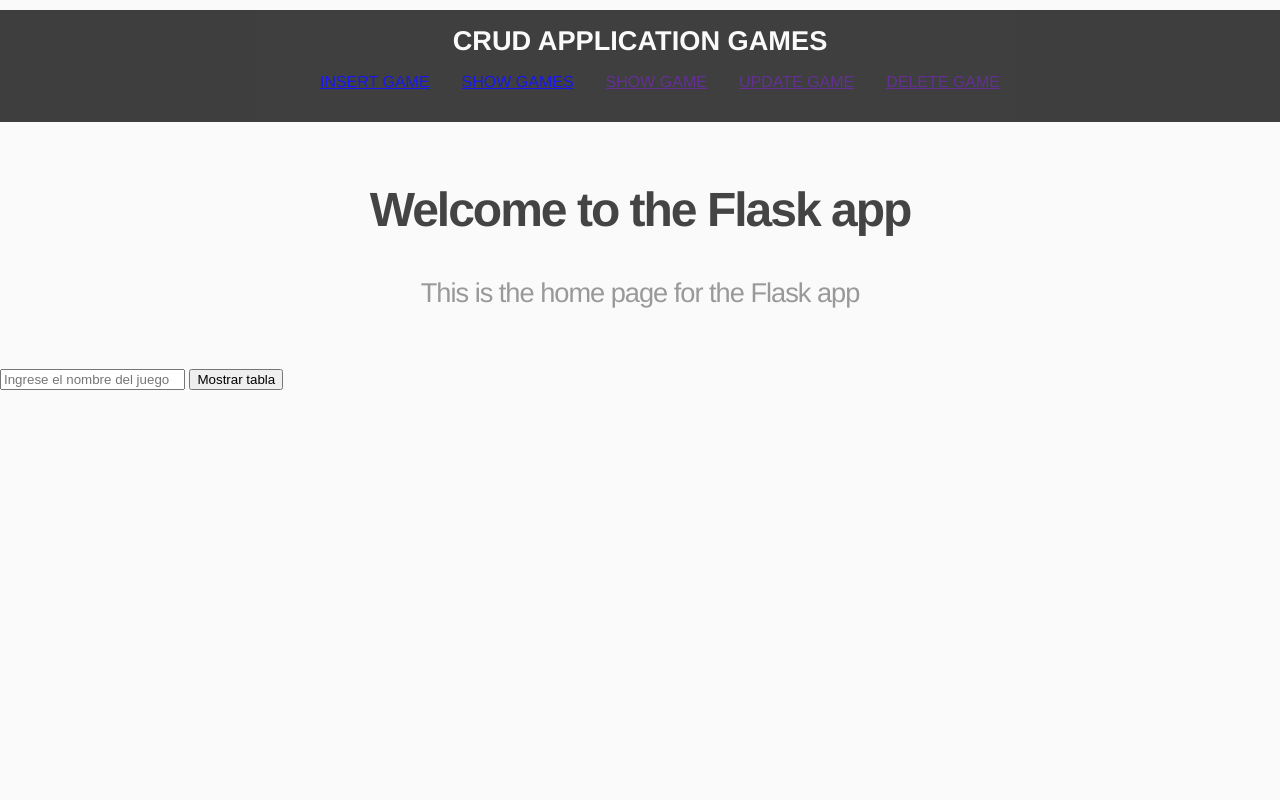
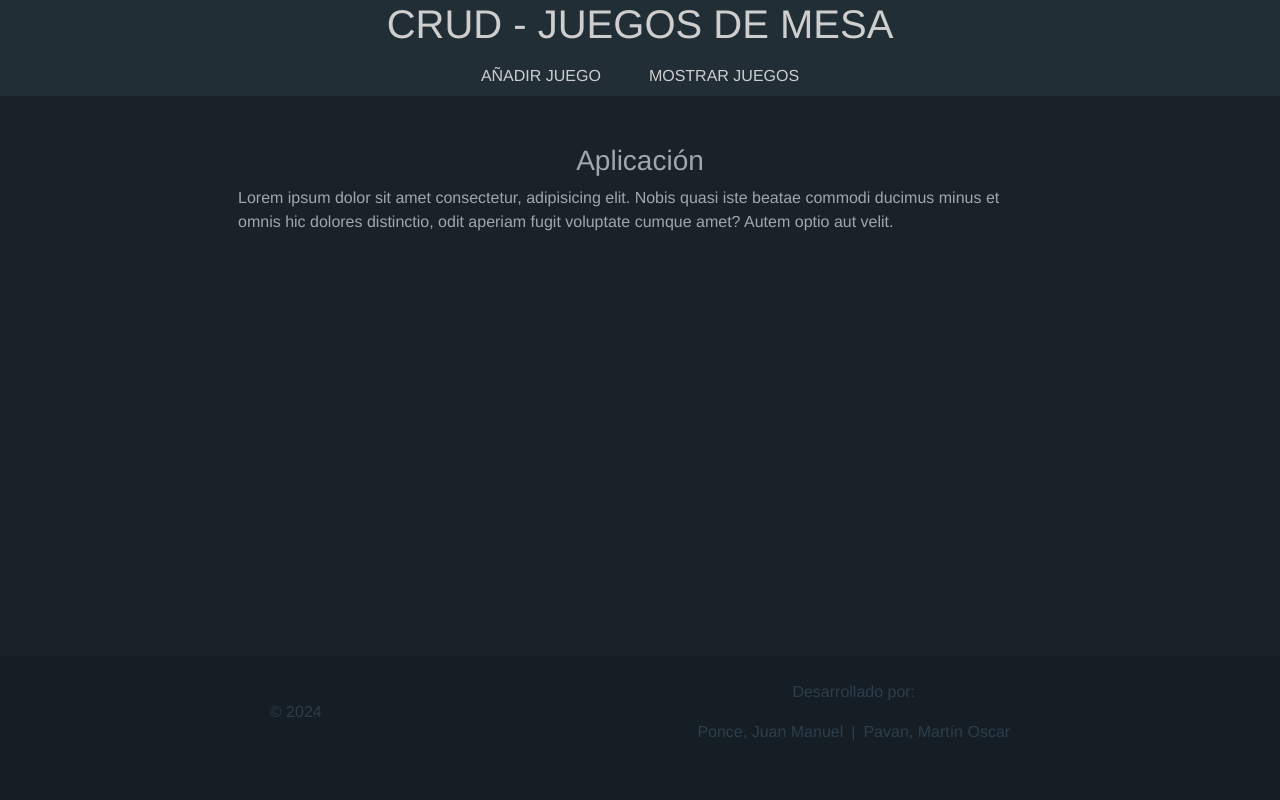
Before and after one commit to juandevl/app-so, a Flask app: page / in a window 1280 px wide. Run offline with Flask 3, Linux system fonts and the light colour scheme.

Commit message:
operaciones insert, update, read, delete funcionando. Footer ok y busqueda rapida ok

```diff
--- a/run.py
+++ b/run.py
@@ -1,5 +1,6 @@
 from src import app
 
-# if __name__ == '__main__':
+#Descomentar para levantar localmente
+if __name__ == '__main__':
     # app.run(host='0.0.0.0')
-    # app.run(debug=True)
+    app.run(debug=True)
--- a/src/__init__.py
+++ b/src/__init__.py
@@ -2,8 +2,8 @@ from flask import Flask
 from flask_pymongo import PyMongo
 
 app = Flask(__name__)
-# app.config['MONGO_URI']='mongodb://localhost:27017/gamesdb'
-app.config['MONGO_URI']='mongodb://mongo-gamesdb:27017/gamesdb'
+app.config['MONGO_URI']='mongodb://localhost:27017/gamesdb'    #Direccion de prueba local
+# app.config['MONGO_URI']='mongodb://mongo-gamesdb:27017/gamesdb'  #Direccion de conexion entre contenedores con contenedor con MongoDB
 mongo = PyMongo(app)
 
 from src import routes
--- a/src/routes.py
+++ b/src/routes.py
@@ -1,20 +1,27 @@
-from flask import render_template, jsonify, request, Response
+from flask import redirect, render_template, jsonify, request, url_for
 from bson import json_util
 from bson.objectid import ObjectId
-from flask.cli import F
 from src import app, mongo
 
-@app.route('/')
+@app.route('/', methods=['GET'])
 def home():
   return render_template('home.html')
 
-@app.route('/form_game')
-def form_game():
-    return render_template('form_game.html')
+@app.route('/new_game', methods=['GET'])
+def new_game():
+    return render_template('new_game.html'), 200
+
+@app.route('/update', methods=['POST'])
+def update():
+    game_data = request.get_json()
+    if game_data:
+        return render_template('update.html', game=game_data), 200
+    else:
+        return jsonify({"success": False, "message": "Invalid data"}), 404
 
 
 #CREATE
-@app.route('/games', methods=['POST'])
+@app.route('/games/create', methods=['POST'])
 def insert_game():
     name = request.form['name']
     min_players = int(request.form['min_players'])
@@ -22,30 +29,34 @@ def insert_game():
     age_limit = int(request.form['age_limit'])
     country = request.form['country']
     cost = float(request.form['cost'])
-    if name and min_players and max_players and age_limit and country and cost:
+
+    if name and min_players > 0 and max_players > 0 and age_limit > 0 and country and cost > 0:
         try:
-            result = mongo.db.games.insert_one(
-                {
-                    'name': name,
-                    'min_players': min_players,
-                    'max_players': max_players,
-                    'age_limit': age_limit,
-                    'country': country,
-                    'cost': cost
-                }
-            )
+            game = list(mongo.db.games.find({'name': name}))
 
-            if result.inserted_id:
-                return jsonify({"success": True, "message": "Juego insertado correctamente!"}), 200
+            if not game:
+                result = mongo.db.games.insert_one(
+                    {
+                        'name': name,
+                        'min_players': min_players,
+                        'max_players': max_players,
+                        'age_limit': age_limit,
+                        'country': country,
+                        'cost': cost
+                    }
+                )
+
+                if result.inserted_id:
+                    return jsonify({"success": True, "message": "Juego insertado correctamente!"}), 200
             else:
-                return jsonify({"success": False, "message": "No se pudo insertar el juego"}), 400
+                return jsonify({"success": False, "message": "Juego ya existe"}), 400
 
         except ValueError as e:
             return jsonify({"success": False, "message": f"Error al insertar el juego: {e}"}), 500
-
+    else:
+        return jsonify({"success": False, "message": "Datos inválidos"}), 400
 
     return render_template("form_game.html")
-
 
 
 #READ
@@ -53,9 +64,7 @@ def insert_game():
 @app.route('/games', methods=['GET'])
 def get_games():
     games = mongo.db.games.find()
-
     return render_template("games.html", games=games)
-    # return Response(response, mimetype='application/json')
 
 #READ
 @app.route('/games/<id>', methods=['GET'])
@@ -64,56 +73,41 @@ def get_game(id):
         try:
             game_id = ObjectId(id)
         except ValueError:
-            return json_util.dumps({"message": "Invalid game ID. Must be a valid ObjectId."}), 400
+            return json_util.dumps({"message": "ID inválido"}), 400
 
         game = mongo.db.games.find_one({'_id': game_id})
 
-        if not game:
-            return json_util.dumps({"message": "Game not founded"}), 404
+        if game:
+            return render_template('update.html', game=game), 200
 
-        response = json_util.dumps(game)
-        return Response(response, mimetype='application/json')
-
-    else:
-        games = list(mongo.db.games.find())
-        response = json_util.dumps(games)
-        return Response(response, mimetype='application/json')
-
-    # if not id:
-    #     return jsonify({"message": "Id missing"}), 404
-
-    # game = mongo.db.games.find_one({'_id': ObjectId(id)})
-    # response = json_util.dumps(game)
-
-    # return Response(response, mimetype='application/json')
+    return redirect(url_for('get_games'))
 
 #DELETE
 @app.route('/games/<id>', methods=['DELETE'])
 def delete_game(id):
     result = mongo.db.games.delete_one({'_id': ObjectId(id)})
     if result.deleted_count == 1:
-        response = jsonify({"message": "The game was successfully deleted"}),200
-        return response
+        return jsonify({"success": True, "message": "Se elimino correctamente!"}), 200
     else:
-        return jsonify({"message": "Game not founded"}),404
+        return jsonify({"success": False, "message": "Juego no encontrado"}), 404
 
 
 
 #Metodo PUT actualizamos objeto completo
 #Metodo PATCH actualizamos un campo del objeto
 
-#UPDATE
-@app.route('/games/<id>', methods=['PUT'])
+#UPDATE -> Uso metodo POST porque tuve complicaciones al no reconocer el metodo PUT
+@app.route('/games/update/<id>', methods=['POST'])
 def update_game(id):
-    name = request.json['name']
-    min_players = request.json['min_players']
-    max_players = request.json['max_players']
-    age_limit = request.json['age_limit']
-    country = request.json['country']
-    cost = request.json['cost']
+    name = request.form['name']
+    min_players = int(request.form['min_players'])
+    max_players = int(request.form['max_players'])
+    age_limit = int(request.form['age_limit'])
+    country = request.form['country']
+    cost = float(request.form['cost'])
 
     if name and min_players and max_players and age_limit and country and cost:
-        mongo.db.games.update_one(
+        response = mongo.db.games.update_one(
             {'_id': ObjectId(id)},
             {'$set': {
                 'name': name,
@@ -123,15 +117,16 @@ def update_game(id):
                 'country': country,
                 'cost': cost
             }})
-        response = jsonify({"message": "The game was updated successfully"}),200
-        return response
+        if response.modified_count == 1:
+            return jsonify({"success": True, "message": "Se actualizo correctamente"}), 200
+        else:
+            return jsonify({"success": False, "message": "No se encontro juego para actualizar"}), 404
     else:
-        return jsonify({"message": "Missing data"}),400
-
-    return jsonify({"message": "Game not found, or some input hasn't been completed"}), 400
+        return jsonify({"message": "Falta informacion, datos inválidos"}),400
 
 
 
-if __name__ == '__main__':
+
+# if __name__ == '__main__':
 #   app.run(debug=True)
-  app.run(host='0.0.0.0')
+#   app.run(host='0.0.0.0')
--- a/src/static/css/main.css
+++ b/src/static/css/main.css
@@ -1,77 +1,62 @@
+:root{
+  --body-color: #192229;
+  --footer-color: #151e25;
+  --text-color: #A0A7AC;
+  --title-color: #cecece;
+  --container-color: #212E36;
+  --border-color: #2c3e4b;
+  --main-color: #1b6b9c;
+}
+
 body {
     margin: 0;
     padding: 0;
     font-family: "Helvetica Neue", Helvetica, Arial, sans-serif;
-    color: #444;
-    background-color: #fafafa;
+    color: var(--text-color);
+    background-color: var(--body-color);
   }
-  /*
-  * Create dark grey header with a white logo
-  */
 
 header {
-    background-color: #2B2B2B;
-    height: auto;
-    width: 100%;
-    opacity: .9;
-    margin: 10px 0;
-    padding: 15px 0;
-    display: flex;
-    flex-wrap: wrap;
-    flex-direction: column;
-    align-items: center;
+  background-color: var(--container-color);
+  color: var(--title-color);
   text-transform: uppercase;
-    color: #fafafa;
-  }
-  header h1.logo {
-    margin: 0;
-    font-size: 1.7em;
 }
 
-  navbar ul{
+a {
+  text-decoration: none;
+  color: inherit;
+}
+input {
+  color: var(--text-color) !important;
+  background-color: var(--border-color) !important;
+}
+
+nav ul{
   list-style: none;
-    display: flex;
-    flex-wrap: nowrap;
-    flex-direction: row;
-    justify-content: center;
-    gap: 2em;
 }
-  navbar li:hover{
-    color: #ccc;
+nav li:hover{
+  color: var(--border-color);
   cursor: pointer;
 }
+h3 {
+  text-align: center;
+}
 
+.w900{
+  width: 900px;
+}
 
-  /*
-  * Center the body content
-  */
+#new-game-form, #update-form{
+  margin: 15px 0;
+  width: 50vw;
+}
 
-  .container {
-    width: 940px;
-    margin: 0 auto;
-    display: flex;
-    flex-direction: column;
-    flex-wrap: nowrap;
-    align-items: center;
+footer {
+  background-color: var(--footer-color);
+  color: var(--border-color);
+  height: 18vh;
 }
-  div.jumbo {
-    padding: 10px 0 30px 0;
-    background-color: #fafafa;
-    -webkit-border-radius: 6px;
-       -moz-border-radius: 6px;
-            border-radius: 6px;
+
+footer a:hover {
+    text-decoration: underline;
 }
-  h2 {
-    font-size: 3em;
-    margin-top: 40px;
-    text-align: center;
-    letter-spacing: -2px;
-  }
-  h3 {
-    font-size: 1.7em;
-    font-weight: 100;
-    margin-top: 30px;
-    text-align: center;
-    letter-spacing: -1px;
-    color: #999;
-  }
--- a/src/static/js/script.js
+++ b/src/static/js/script.js
@@ -3,7 +3,7 @@ const showPopup = (message, type) => {
     let popup = document.createElement('div');
     popup.textContent = message;
     popup.style.position = 'fixed';
-    popup.style.top = '50%';
+    popup.style.top = '25%';
     popup.style.left = '50%';
     popup.style.transform = 'translate(-50%, -50%)';
     popup.style.padding = '20px';
@@ -17,24 +17,115 @@ const showPopup = (message, type) => {
     // Desaparecer el popup después de 3 segundos
     setTimeout(() => {
         popup.style.display = 'none';
-    }, 3000);
+    }, 1500);
 }
 
-
 /* Escucho cuando todo el dom fue cargado */
-window.addEventListener("DOMContentLoaded", () => {
+document.addEventListener("DOMContentLoaded", () => {
 
     /* Funcion para enviar los datos del formulario para insertar nuevo juego */
-    const formGame = document.querySelector("#form-game")
-    const tbl = document.querySelector("#table-games")
+    const formNewGame = document.querySelector("#form-new-game")
+    const formUpdateGame = document.querySelector("#form-update-game")
     const txtfiltro = document.querySelector("#filtro")
-    // const filas = tbl.getElementsByTagName('tr')
     const btn = document.querySelector("#btn-show-table")
-    formGame.addEventListener("submit", (e) => {
-        event.preventDefault()
-        const formData = new FormData(formGame)
 
-        fetch('/games', {
+    //Botones Delete y Update
+    const btnsDelete = document.querySelectorAll(".btnDelete")
+    const btnsUpdate = document.querySelectorAll(".btnUpdate")
+
+    //Boton confirmacion de modificacion
+    const btnConfirmUpdate = document.querySelector("#btnConfirmUpdate")
+    const btnNewGame = document.querySelector("#btnNewGame")
+
+    //Input para buscar juego
+    const inputSearch = document.querySelector("#inputSearch")
+
+    //Logica para detectar los cambios del input en tiempo real
+    //y ocultar filas de la tabla que contengan el valor del input
+    inputSearch.addEventListener("input", (e) => {
+        let input = inputSearch.value.toLowerCase()
+        const tbl = document.querySelector("#table-games")
+        const rows = document.querySelectorAll("tbody tr")
+        rows.forEach(row => {
+            let name = row.querySelector("td[data-name]").getAttribute("data-name")
+            row.style.display = name.toLowerCase().includes(input) ? "" : "none"
+        })
+
+    })
+
+
+    //Logica para eliminar elemento de la base de datos
+    btnsDelete.forEach( btn => {
+
+        btn.addEventListener("click", () => {
+            if(confirm("¿Desea eliminar este item?")){
+                let id = btn.getAttribute("data-id")
+                fetch(`/games/${id}`, {
+                    method: 'DELETE'
+                })
+                .then(response => response.json())
+                .then(data => {
+                    if(data.success){
+                        btn.closest("tr").remove()
+                        showPopup(data.message, "success")
+                    }else{
+                        showPopup(data.message, "error")
+                    }
+                })
+                .catch(err => {
+                    showPopup("Hubo un error al eliminar el item", "error")
+                })
+
+            }
+
+        })
+    })
+
+    //Confirmar actualizacion de juego
+    btnConfirmUpdate.addEventListener("click", (e) => {
+        console.log(e);
+        e.preventDefault()
+
+        const formData = new FormData(formUpdateGame)
+        const id = document.querySelector("#id").value
+
+        fetch(`/games/update/${id}`, {
+            method: 'POST',
+            body: formData
+        })
+        .then(response => response.json())
+        .then(data => {
+            if(data.success){
+                showPopup(data.message, "success")
+                window.location.href = "/games"
+            }else{
+                showPopup(data.message, "error")
+            }
+        })
+        .catch(err => {
+            showPopup("Hubo un error al actualizar el juego", "error")
+        })
+
+    })
+
+})
+
+//Funcion para insertar juego nuevo
+function insertNewGame() {
+    const formNewGame = document.querySelector("#form-new-game")
+    const regex = /^[A-Za-z0-9\s\-_\.]{3,100}$/ //Expresion regular para permitir letras, numeros y simbolos ".-_"
+    const formData = new FormData(formNewGame)
+    //campos del formulario
+    const name = formData.get("name")
+    const minPlayers = formData.get("min_players") > 0 ? true : false
+    const maxPlayers = formData.get("max_players") > 0 ? true : false
+    const ageLimit = formData.get("age_limit") > 0 ? true : false
+    const cost = formData.get("cost") > 0 ? true : false
+
+    //válido que los datos ingresados sean correctos
+    if (regex.test(name) && minPlayers && maxPlayers && ageLimit && cost){
+
+        fetch('/games/create', {
             method: "POST",
             body: formData
         })
@@ -42,40 +133,15 @@ window.addEventListener("DOMContentLoaded", () => {
         .then(data => {
             if (data.success){
                 showPopup(data.message, "success")
-                console.log("success")
+                formNewGame.reset()
             }else{
                 showPopup(data.message, "error")
-                console.log("error")
             }
-
-            //Reseteo el contenido del formulario
-            formGame.reset()
         })
         .catch(error => {
             showPopup("Hubo un error en la solicitud", "error")
         })
-
-    })
-})
-
-
-
-
-
-
-// btn.addEventListener("click", () => {
-//     let str = txtfiltro.value
-//     if (str != ""){
-//         // Iterar sobre todas las filas de la tabla
-//         for (let i = 1; i < filas.length; i++) {  // Empezamos desde 1 para evitar el encabezado
-//             let fila = filas[i];
-//             const celdas = fila.getElementsByTagName('td')
-//             let nombre = celdas[0].textContent
-
-//             if(!nombre.toLowerCase().includes(str.toLowerCase())){
-//                 fila.style.display = "none"
-//             }
-//         }
-//     }
-
-// })
+    }else{
+        alert("Datos ingresados inválidos")
+    }
+}
--- a/src/templates/home.html
+++ b/src/templates/home.html
@@ -1,7 +1,7 @@
 {% extends "layout.html" %}
 {% block content %}
-<div class="jumbo">
-    <h2>Welcome to the Flask app<h2>
-    <h3>This is the home page for the Flask app<h3>
+<div class="w900 d-flex flex-column align-items-center justify-items-center p-5">
+    <h3>Aplicación </h3>
+    <p>Lorem ipsum dolor sit amet consectetur, adipisicing elit. Nobis quasi iste beatae commodi ducimus minus et omnis hic dolores distinctio, odit aperiam fugit voluptate cumque amet? Autem optio aut velit.</p>
 </div>
 {% endblock content %}
--- a/src/templates/layout.html
+++ b/src/templates/layout.html
@@ -3,34 +3,48 @@
 <head>
     <meta charset="UTF-8">
     <meta name="viewport" content="width=device-width, initial-scale=1.0">
+    <link href="https://cdn.jsdelivr.net/npm/bootstrap@5.3.3/dist/css/bootstrap.min.css" rel="stylesheet" integrity="sha384-QWTKZyjpPEjISv5WaRU9OFeRpok6YctnYmDr5pNlyT2bRjXh0JMhjY6hW+ALEwIH" crossorigin="anonymous">
     <link rel="stylesheet" href="{{ url_for('static', filename='css/main.css') }}">
     <title>Games app</title>
 </head>
 <body>
-    <header>
-        <h1 class="logo">CRUD application games</h1>
-        <navbar>
-            <ul>
-                <li><a href="{{ url_for('form_game') }}">Insert game</a></li>
-                <li><a href="{{ url_for('get_games') }}">Show games</a></li>
-                <li><a href="">Show game</a></li>
-                <li><a href="">Update game</a></li>
-                <li><a href="">Delete game</a></li>
+    <header class="container-fluid d-flex flex-column justify-content-center align-items-center sticky-top">
+        <h1 class="d-block text-center"><a href="{{ url_for('home') }}">CRUD - Juegos de mesa</a></h1>
+        <nav class="navbar">
+            <ul class="navbar-nav gap-5 d-flex flex-row">
+                <li class="nav-item">
+                    <a href="{{ url_for('new_game') }}">Añadir juego</a>
+                </li>
+                <li class="nav-item">
+                    <a href="{{ url_for('get_games') }}">Mostrar juegos</a>
+                </li>
             </ul>
-        </navbar>
+        </nav>
+
     </header>
 
-    <main>
-        <div class="container">
-            {% block content %}
-            {% endblock content %}
-        </div>
+    <main class="d-flex justify-content-center">
+        {% block content %}
+        {% endblock content %}
     </main>
 
-    <div>
-        <input type="text" id="filtro" placeholder="Ingrese el nombre del juego">
-        <button id="btn-show-table" type="button">Mostrar tabla</button>
-    </div>
+
+
+    <footer class="text-center fixed-bottom py-4">
+        <div class="container d-flex flex-row align-items-center justify-content-around">
+            <p>&copy; 2024</p>
+            <div class="d-flex flex-column align-items-center justify-content-center">
+                <p>Desarrollado por:</p>
+                <div class="d-flex flex-row align-items-center justify-content-center gap-2">
+                    <p>Ponce, Juan Manuel</p>
+                    <p>|</p>
+                    <p>Pavan, Martín Oscar</p>
+                </div>
+            </div>
+        </div>
+    </footer>
+
+    <script src="https://cdn.jsdelivr.net/npm/bootstrap@5.3.3/dist/js/bootstrap.bundle.min.js" integrity="sha384-YvpcrYf0tY3lHB60NNkmXc5s9fDVZLESaAA55NDzOxhy9GkcIdslK1eN7N6jIeHz" crossorigin="anonymous"></script>
     <script src="{{ url_for('static', filename='js/script.js') }}"></script>
 </body>
 </html>
```
Also changed, not shown: src/templates/form_game.html (deleted, +0 -27 lines), src/templates/games.html (+36 -15 lines), src/templates/new_game.html (added, +36 -0 lines), src/templates/update.html (added, +37 -0 lines). Lines whose indentation alone changed are shown as unchanged.
